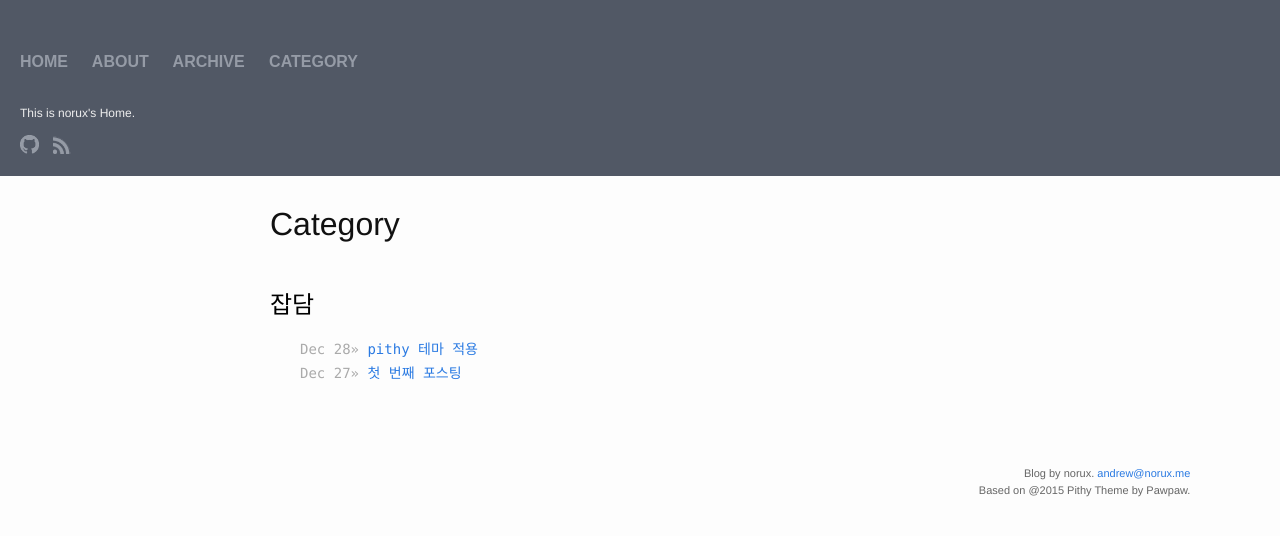
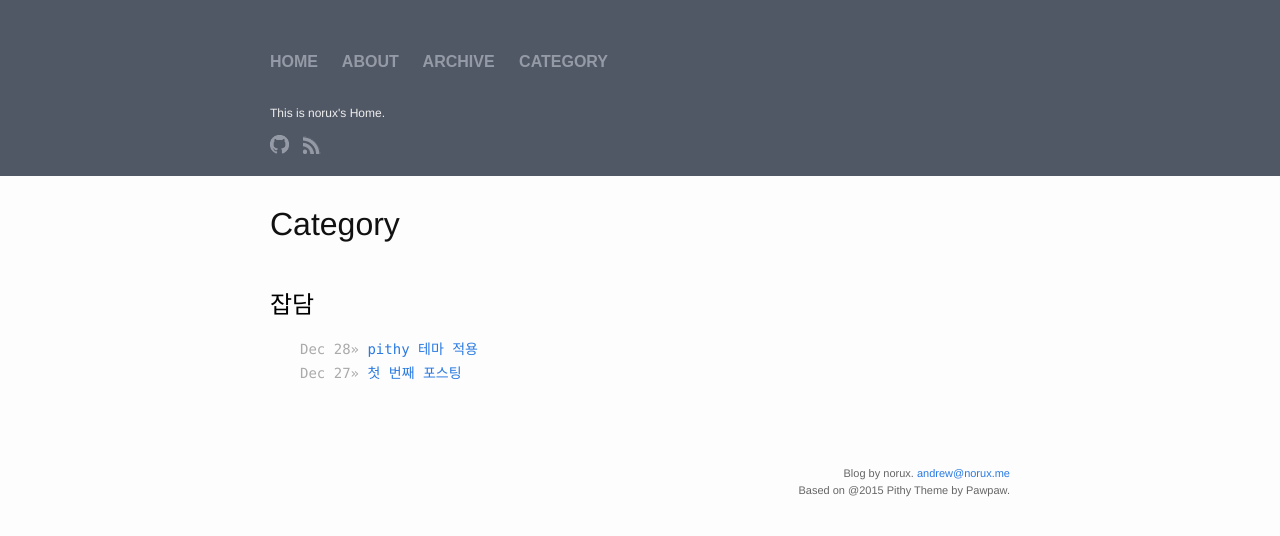
Before and after one commit to norux/norux.github.io, a Jekyll site: the page built from category.md, in a window 1280 px wide. Shown: the top 536 px of the page. Built offline with Jekyll 4.4.1, drawn with Linux system fonts in a browser that asks for light colours.

Commit message:
header, footer 가운데로 모음
1. 큰 화면에서 너무 좌우 끝으로 치우쳐져있어서, 가운데 정렬 단 header는 contents보다 약간 왼쪽에 위치하도록 함

```diff
--- a/_sass/_layout.scss
+++ b/_sass/_layout.scss
@@ -11,8 +11,20 @@
 }
 
 .header-container {
-    max-width: 700px;
+    max-width: -webkit-calc(#{$content-width} - (#{$spacing-unit} * 2));
+    max-width:         calc(#{$content-width} - (#{$spacing-unit} * 2));
+    margin-right: auto;
+    margin-left: auto;
+    padding-right: $spacing-unit;
+    padding-left: $spacing-unit;
+    @extend %clearfix;
 
+    @include media-query($on-laptop) {
+        max-width: -webkit-calc(#{$content-width} - (#{$spacing-unit}));
+        max-width:         calc(#{$content-width} - (#{$spacing-unit}));
+        padding-right: $spacing-unit / 2;
+        padding-left: $spacing-unit / 2;
+    }
 }
 
 .nav {
@@ -192,6 +204,21 @@
     text-align: right;
     padding-right: 7%;
 	color: #666;
+
+    max-width: -webkit-calc(#{$content-width} - (#{$spacing-unit} * 2));
+    max-width:         calc(#{$content-width} - (#{$spacing-unit} * 2));
+    margin-right: auto;
+    margin-left: auto;
+    padding-right: $spacing-unit;
+    padding-left: $spacing-unit;
+    @extend %clearfix;
+
+    @include media-query($on-laptop) {
+        max-width: -webkit-calc(#{$content-width} - (#{$spacing-unit}));
+        max-width:         calc(#{$content-width} - (#{$spacing-unit}));
+        padding-right: $spacing-unit / 2;
+        padding-left: $spacing-unit / 2;
+    }
 }
 
 .footer ul { list-style: none; }
@@ -208,8 +235,8 @@
 #gotop {
     position: fixed;
     right: 20px;
-    bottom: 20px;
-    padding: 10px 15px;
+    bottom: 40px;
+    padding: 5px 15px 0px 15px;
     font-size: 20px;
     background: #515865;
     color: white;
--- a/index.html
+++ b/index.html
@@ -13,7 +13,7 @@
         <span class="post-meta">{{ post.date | date: "%b %-d, %Y %H:%m" }}</span>
         <hr id="line">
 		<div class="content">
-		{{ post.excerpt }}
+		{{ post.content }}
         </div>
 		<br>
       </li>
```
Also changed, not shown: _posts/2015-12-28-apply-theme.md (+1 -0 lines).
